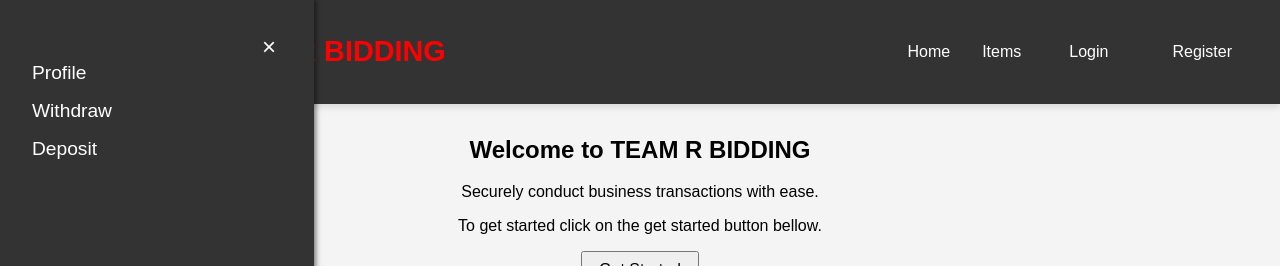
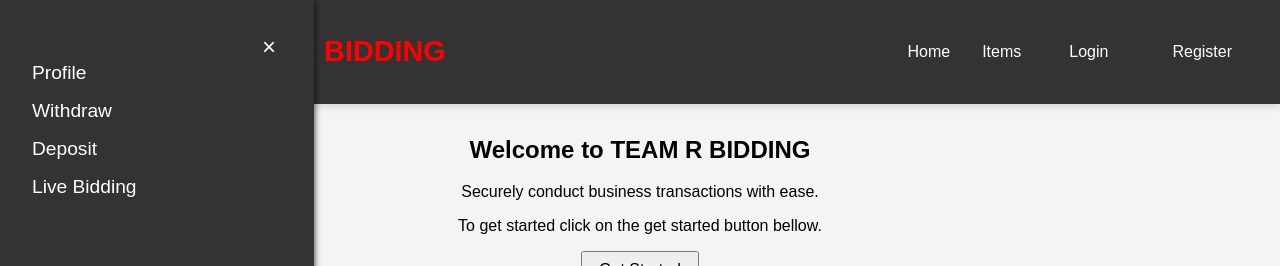
Before and after one commit to alexisj890/FinalProject_323, a React (Vite) app in the folder FinalBiddingProject-Frontend/: page / in a window 1280 px wide. Both pictures are taken after a click on the element 118 px from the left and 51 px from the top of the page. Shown: the top 266 px of the page. Built offline with nearby package versions, Linux system fonts and the light colour scheme; no server answers.

Commit message:
added more feautures to sidebar

```diff
--- a/FinalBiddingProject-Frontend/src/components/Header.jsx
+++ b/FinalBiddingProject-Frontend/src/components/Header.jsx
@@ -100,6 +100,9 @@ function Header({ onLoginClick, onRegisterClick, currentUser, setCurrentUser })
             <li>
               <Link to="/deposit" onClick={toggleSidebar}>Deposit</Link>
             </li>
+            <li>
+              <Link to="/LiveBid" onClick={toggleSidebar}>Live Bidding</Link>
+            </li>
           </ul>
         </div>
       )}
--- a/FinalBiddingProject-Frontend/src/components/Sidebar.jsx
+++ b/FinalBiddingProject-Frontend/src/components/Sidebar.jsx
@@ -18,6 +18,7 @@ function Sidebar({ isOpen, toggleSidebar, currentUser }) {
             <li>
               <Link to="/profile" onClick={toggleSidebar}>Profile</Link>
             </li>
+
             <li>
               <Link to="/verification-question" onClick={toggleSidebar}>Verification Question</Link>
             </li>
```
